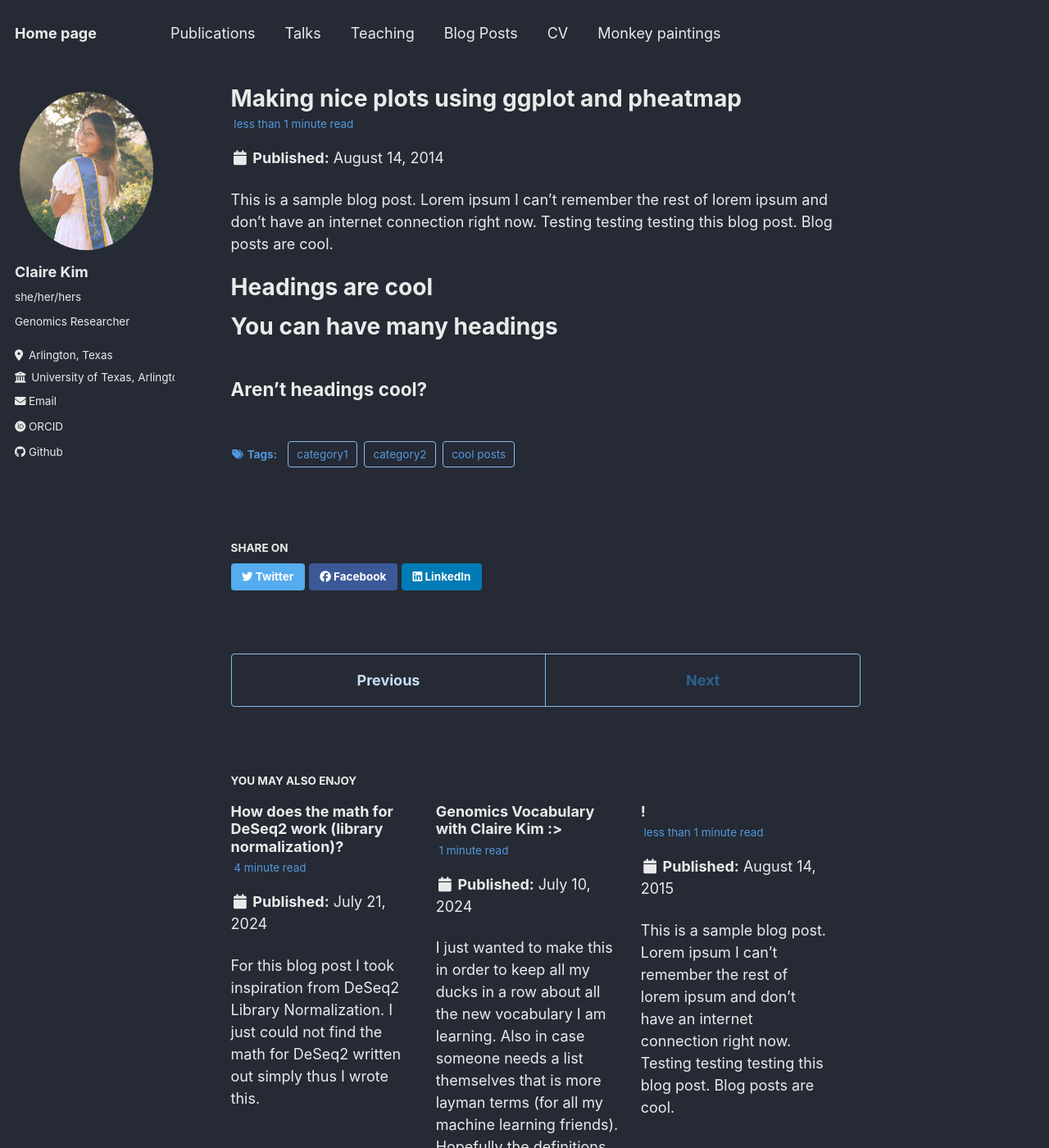
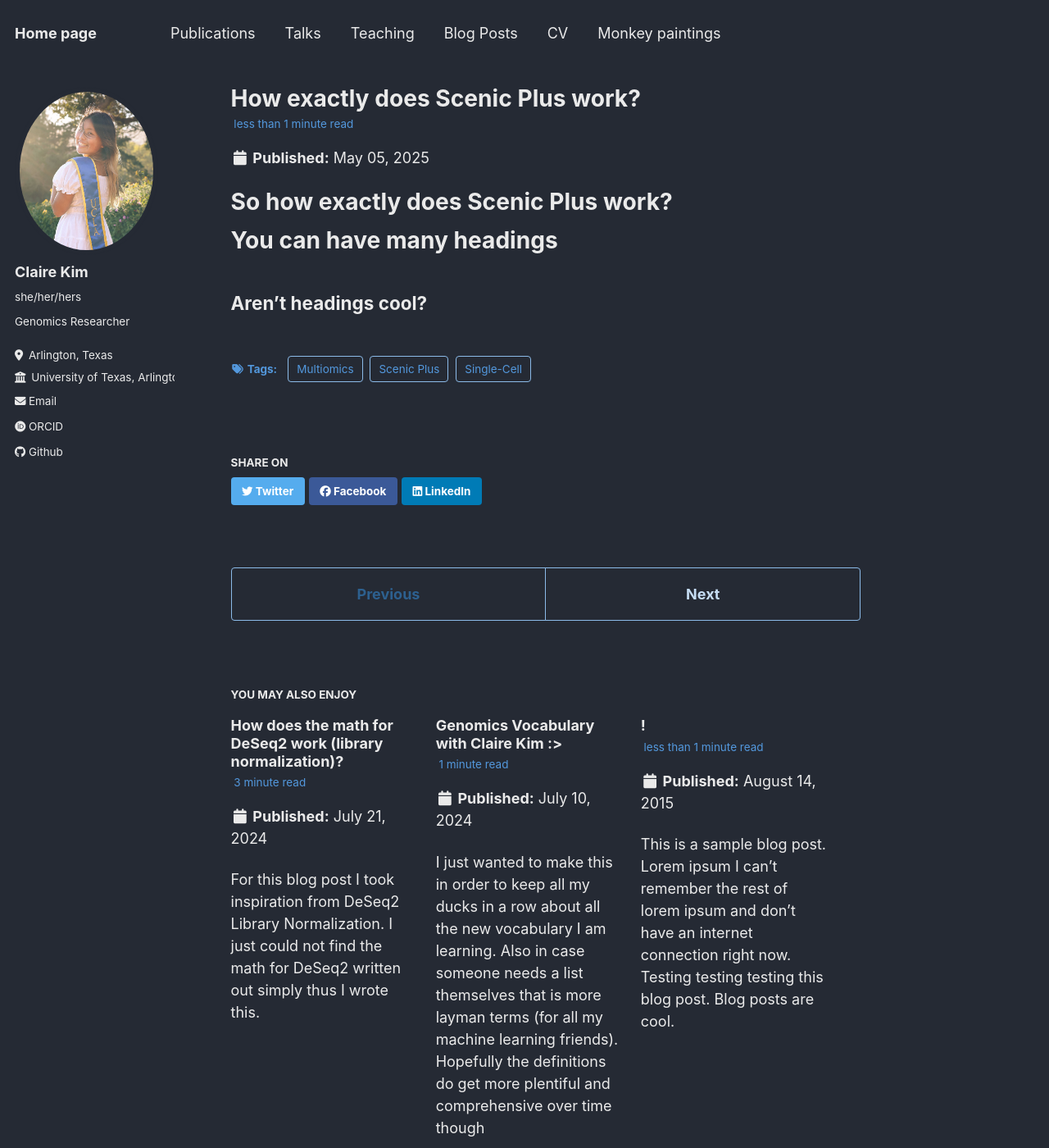
Before and after one commit to ckim0306/ckim0306.github.io, a Jekyll site: the page built from _posts/2014-08-14-blog-post-3.md, in a window 1280 px wide and 1400 px high. Shown: the whole window at 82% size. Built offline with Jekyll 4.4.1, drawn with Linux system fonts in a browser that asks for light colours; some web fonts are replaced.

Commit message:
Update 2014-08-14-blog-post-3.md
Scenic Plus blog post starting

```diff
--- a/_posts/2014-08-14-blog-post-3.md
+++ b/_posts/2014-08-14-blog-post-3.md
@@ -1,16 +1,13 @@
 ---
-title: 'Making nice plots using ggplot and pheatmap'
-date: 2014-08-14
+title: How exactly does Scenic Plus work?
+date: 2025-05-5
 permalink: /posts/2014/08/blog-post-3/
 tags:
-  - cool posts
-  - category1
-  - category2
+  - Scenic Plus
+  - Multiomics
+  - Single-Cell
 ---
-
-This is a sample blog post. Lorem ipsum I can't remember the rest of lorem ipsum and don't have an internet connection right now. Testing testing testing this blog post. Blog posts are cool.
-
-Headings are cool
+So how exactly does Scenic Plus work?
 ======
 
 You can have many headings
```
